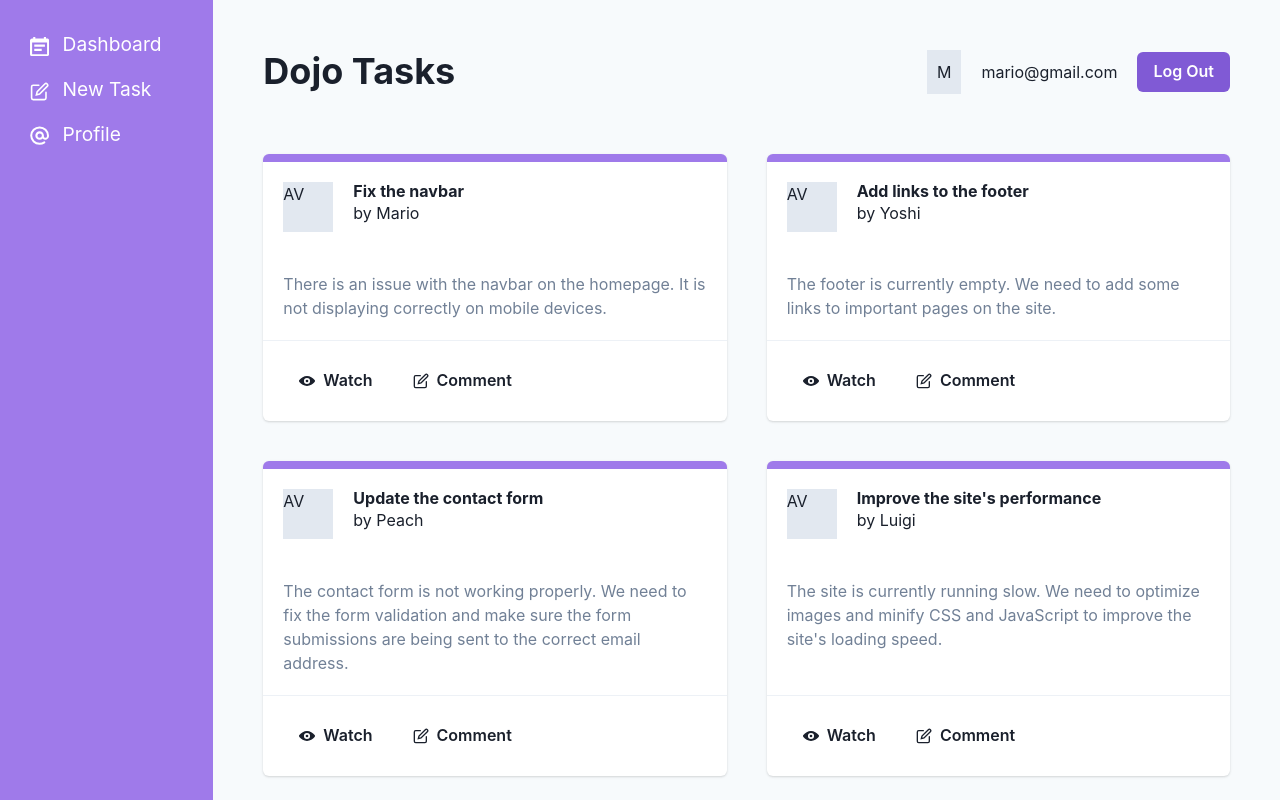
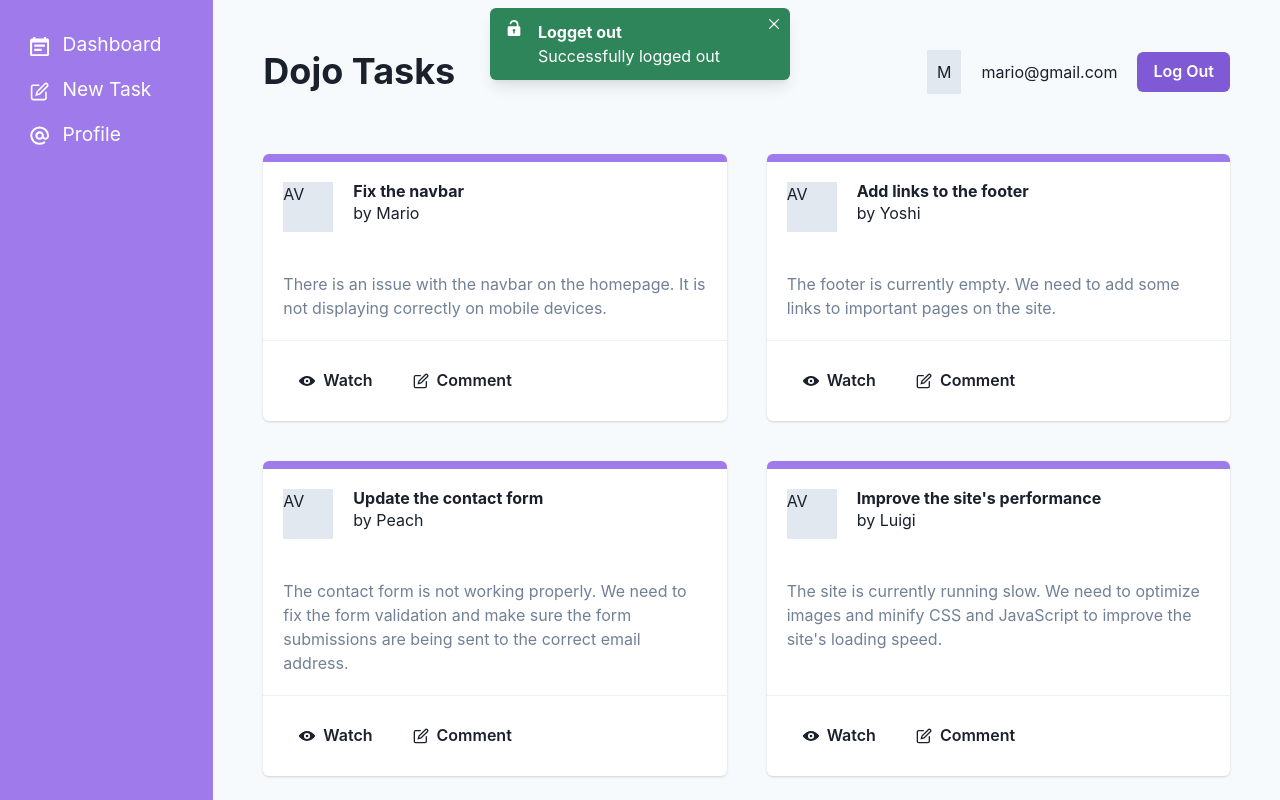
Before and after one commit to subashhB/chakra-ui-practice, a React (Vite) app: page / in a window 1280 px wide. Both pictures are taken after a click on the button "Log Out". Shown: the top 800 px of the page. Built offline with nearby package versions, Linux system fonts and the light colour scheme; data requests are answered from the project's data file.

Commit message:
chore: Toast Components

```diff
--- a/src/components/Navbar.jsx
+++ b/src/components/Navbar.jsx
@@ -6,9 +6,23 @@ import {
     Heading,
     Spacer,
     Text,
+    useToast,
 } from "@chakra-ui/react";
+import { UnlockIcon } from "@chakra-ui/icons";
 
 const Navbar = () => {
+  const toast = useToast();
+  const showToast = ()=>{
+    toast({
+      title: 'Logget out',
+      description: 'Successfully logged out',
+      duration: 5000,
+      isClosable: true,
+      status: 'success',
+      position: 'top',
+      icon: <UnlockIcon/>
+    })
+  }
   return (
     <Flex as="nav" p="10px" alignItems="center" marginBottom="40px">
       <Heading as="h1">Dojo Tasks</Heading>
@@ -18,7 +32,7 @@ const Navbar = () => {
           M
         </Box>
         <Text>mario@gmail.com</Text>
-        <Button colorScheme="purple">Log Out</Button>
+        <Button colorScheme="purple" onClick={showToast} >Log Out</Button>
       </HStack>
     </Flex>
   );
```
